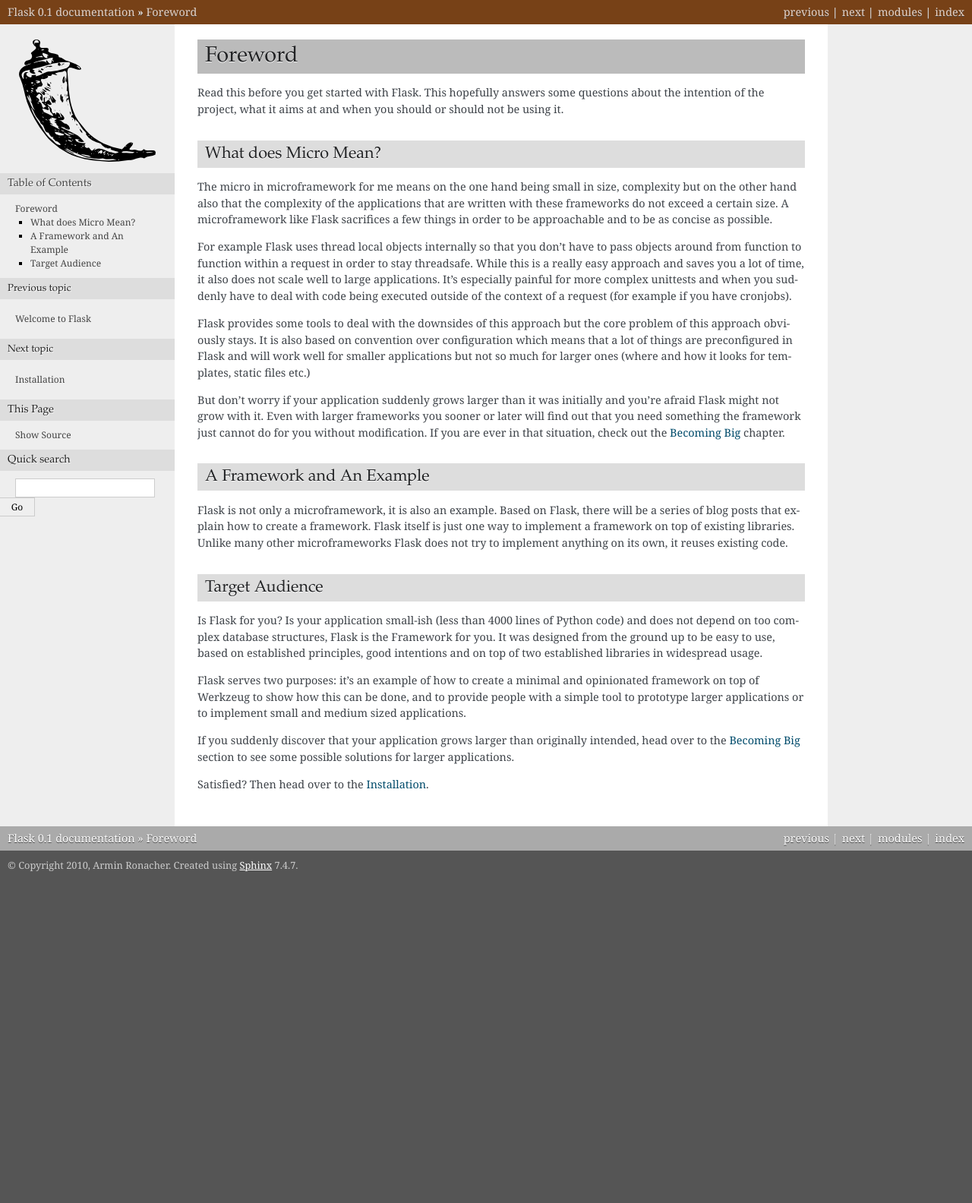
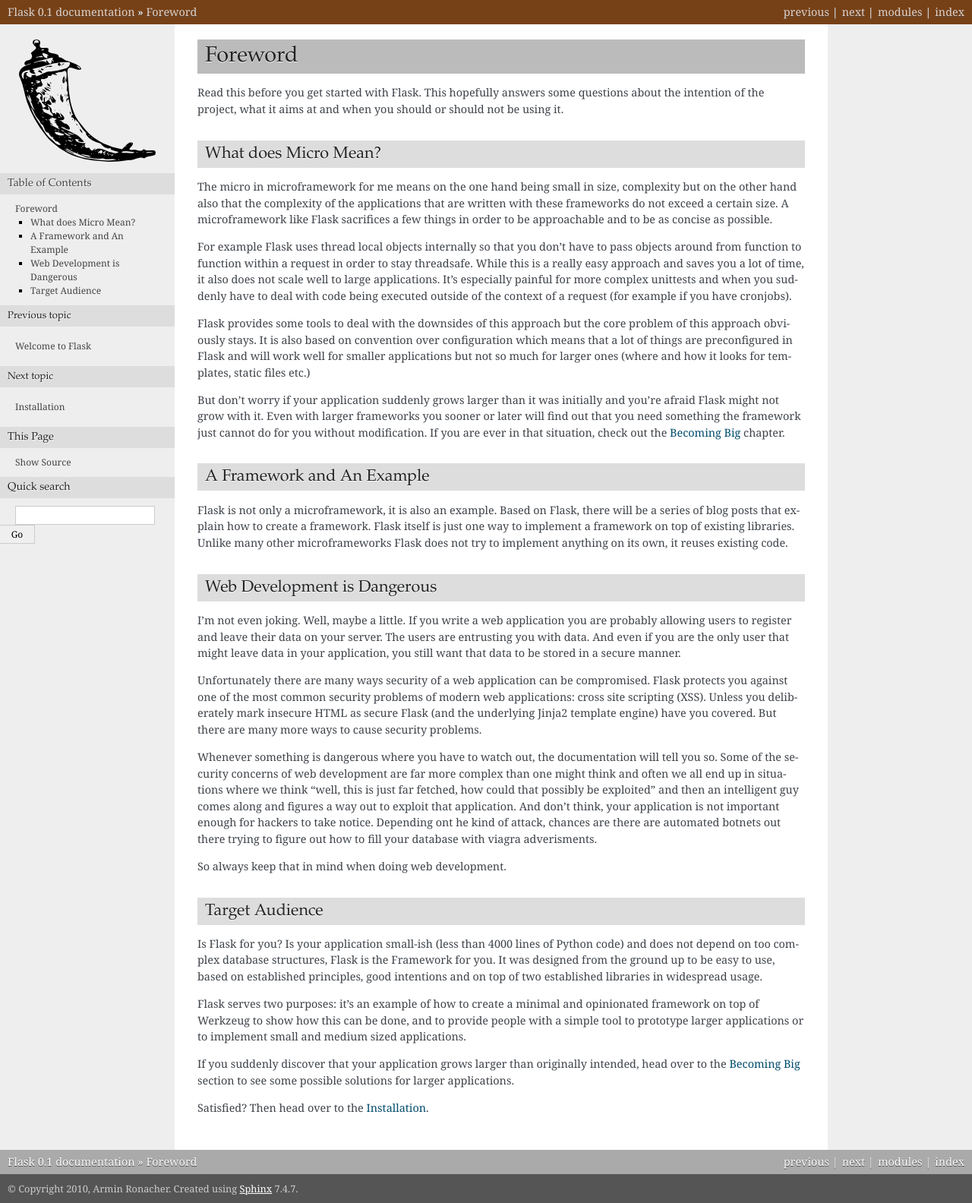
Before and after one commit to naturalspirit-dev/flask-website, a Sphinx documentation site: the page built from docs/foreword.rst, in a window 1280 px wide. Shown: the whole page at 76% size. Built offline with Sphinx 7.4.7, drawn with Linux system fonts in a browser that asks for light colours; before the commit the page ends 1158 px from its top, so only the background shows below that.

Commit message:
Added a security section to the foreword and a footnote to the g variable

```diff
--- a/docs/_themes/flasky/static/flasky.css_t
+++ b/docs/_themes/flasky/static/flasky.css_t
@@ -243,10 +243,16 @@ table.docutils td, table.docutils th {
     padding: 0.25em 0.7em;
 }
 
-table.field-list {
+table.field-list, table.footnote {
     border: none;
     -webkit-box-shadow: none;
     -moz-box-shadow: none;
+}
+
+table.footnote {
+    border: 1px solid #eee;
+    -webkit-box-shadow: 1px 1px 1px #d8d8d8;
+    -moz-box-shadow: 1px 1px 1px #d8d8d8;
 }
 
 table.field-list th {
@@ -255,6 +261,10 @@ table.field-list th {
 
 table.field-list td {
     padding: 0;
+}
+
+table.footnote td {
+    padding: 0.5em;
 }
 
 pre {
--- a/docs/foreword.rst
+++ b/docs/foreword.rst
@@ -45,6 +45,34 @@ framework.  Flask itself is just one way to implement a framework on top
 of existing libraries.  Unlike many other microframeworks Flask does not
 try to implement anything on its own, it reuses existing code.
 
+Web Development is Dangerous
+----------------------------
+
+I'm not even joking.  Well, maybe a little.  If you write a web
+application you are probably allowing users to register and leave their
+data on your server.  The users are entrusting you with data.  And even if
+you are the only user that might leave data in your application, you still
+want that data to be stored in a secure manner.
+
+Unfortunately there are many ways security of a web application can be
+compromised.  Flask protects you against one of the most common security
+problems of modern web applications: cross site scripting (XSS).  Unless
+you deliberately mark insecure HTML as secure Flask (and the underlying
+Jinja2 template engine) have you covered.  But there are many more ways to
+cause security problems.
+
+Whenever something is dangerous where you have to watch out, the
+documentation will tell you so.  Some of the security concerns of web
+development are far more complex than one might think and often we all end
+up in situations where we think "well, this is just far fetched, how could
+that possibly be exploited" and then an intelligent guy comes along and
+figures a way out to exploit that application.  And don't think, your
+application is not important enough for hackers to take notice.  Depending
+ont he kind of attack, chances are there are automated botnets out there
+trying to figure out how to fill your database with viagra adverisments.
+
+So always keep that in mind when doing web development.
+
 Target Audience
 ---------------
 
--- a/docs/patterns.rst
+++ b/docs/patterns.rst
@@ -15,6 +15,8 @@ In Flask you can implement such things with the
 :meth:`~flask.Flask.request_shutdown` decorators in combination with the
 special :class:`~flask.g` object.
 
+
+.. _database-pattern:
 
 Using SQLite 3 with Flask
 -------------------------
```
Also changed, not shown: docs/quickstart.rst (+7 -2 lines).
